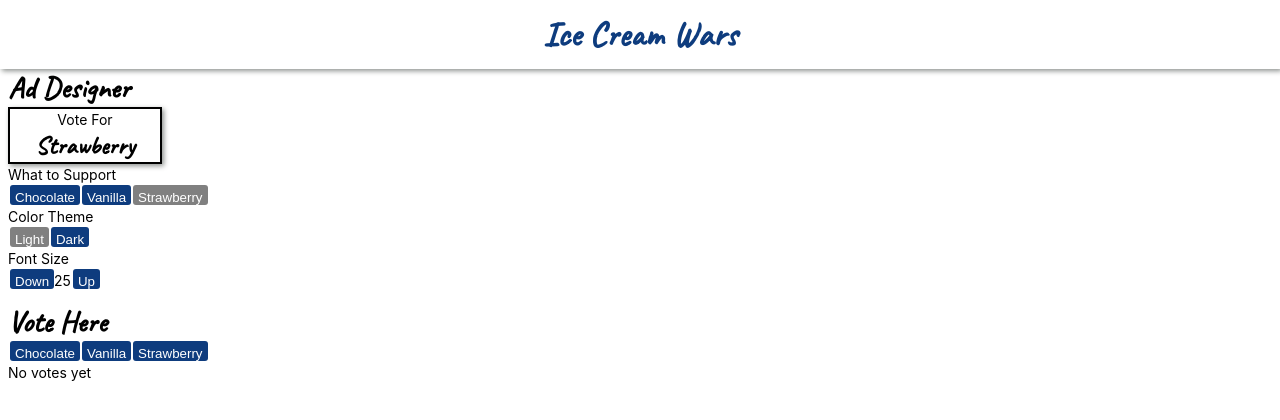
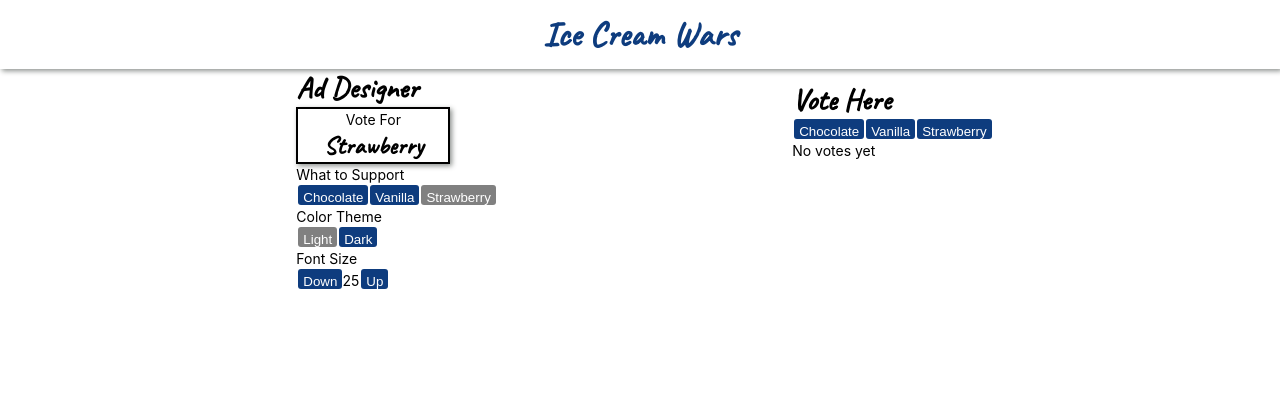
Before and after one commit to g-marlee/icecream-lab-1, a React (Create React App) app: page / in a window 1280 px wide. Shown: the top 420 px of the page. Built offline with nearby package versions, Linux system fonts and the light colour scheme.

Commit message:
Added media query

```diff
--- a/src/App.css
+++ b/src/App.css
@@ -34,3 +34,11 @@ button:disabled {
 button:hover {
   background-color: #1e60a9;
 }
+
+@media only screen and (min-width: 700px) {
+  .content-container {
+    display: flex;
+    flex-direction: row;
+    justify-content: space-evenly;
+  }
+}
```
